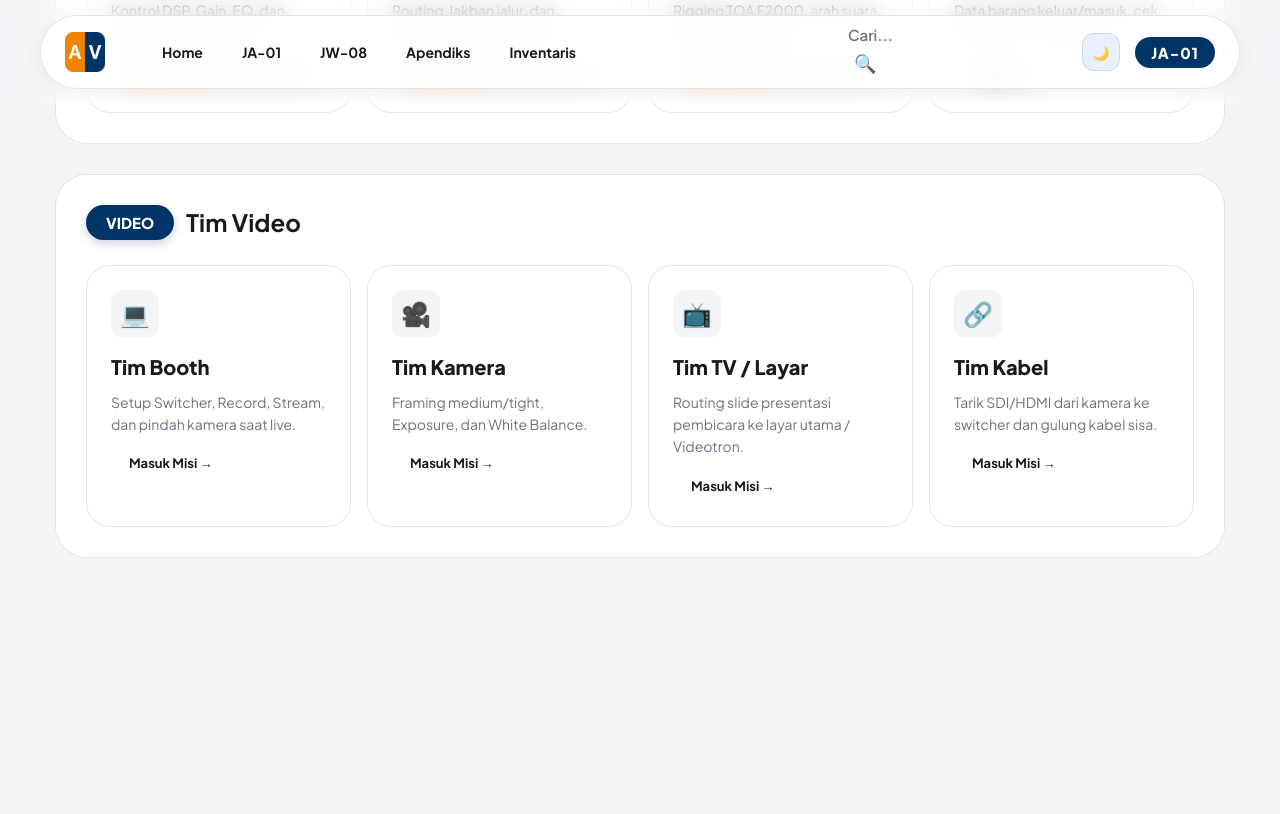
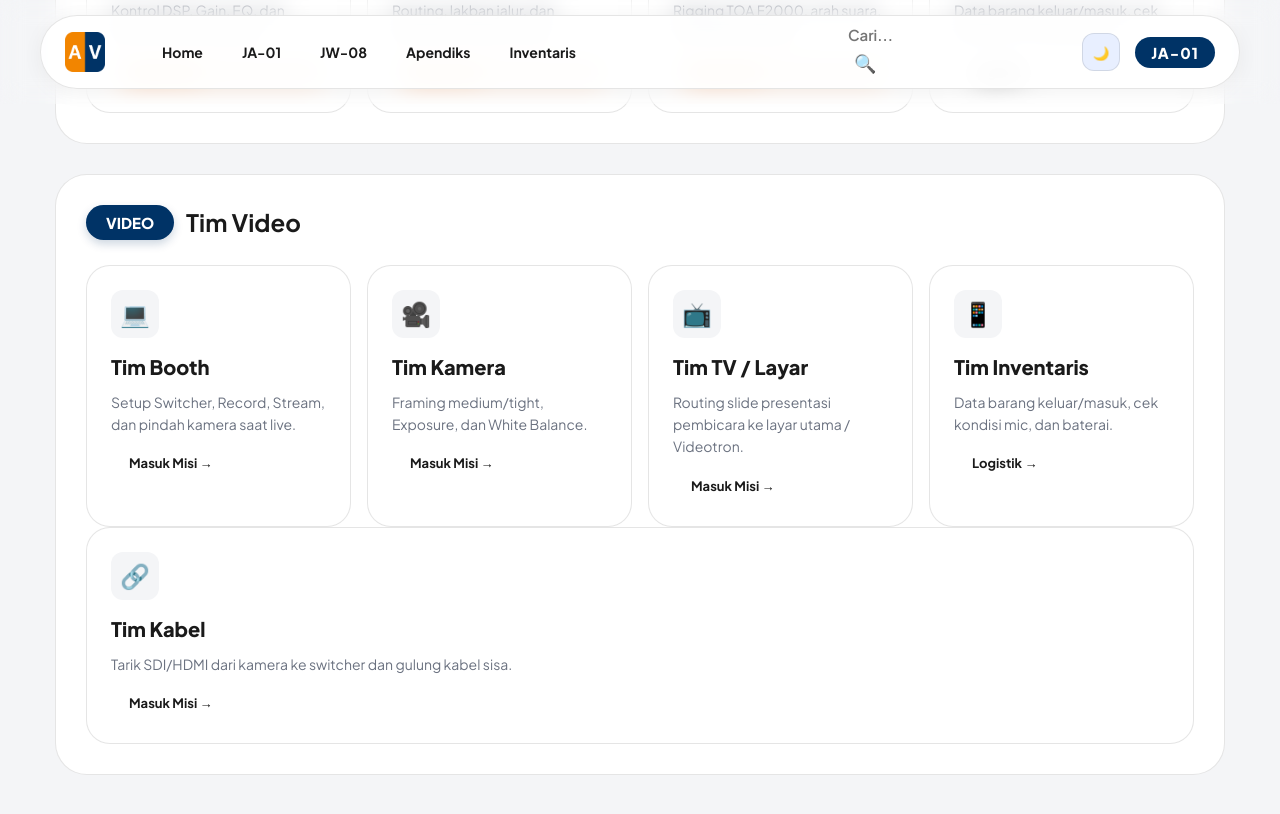
Before and after one commit to av-smg/technicalguidelines, a Jekyll site: the page built from ja-01/index.html, in a window 1280 px wide and 900 px high, scrolled down 551 px. Shown: the top 814 px of the window. Built offline with Jekyll 4.4.1, drawn with Linux system fonts in a browser that asks for light colours; before the commit the page ends 1234 px from its top, so only the background shows below that.

Commit message:
Add mission card for Tim Inventaris

```diff
--- a/ja-01/index.html
+++ b/ja-01/index.html
@@ -90,6 +90,15 @@ location: "JA-01"
                             <span class="btn-go">Masuk Misi &rarr;</span>
                         </div>
                     </a>
+                    <a href="video/avja-inventaris.html" class="card-link inv-link">
+                        <div class="mission-card">
+                            <div class="card-emoji">📱</div>
+                            <h3>Tim Inventaris</h3>
+                            <p>Data barang keluar/masuk, cek kondisi mic, dan baterai.</p>
+                            <span class="btn-go">Logistik &rarr;</span>
+                        </div>
+                    </a>
+                </div>
                     <a href="video-kabel.html" class="card-link">
                         <div class="mission-card">
                             <div class="card-emoji">🔗</div>
```
